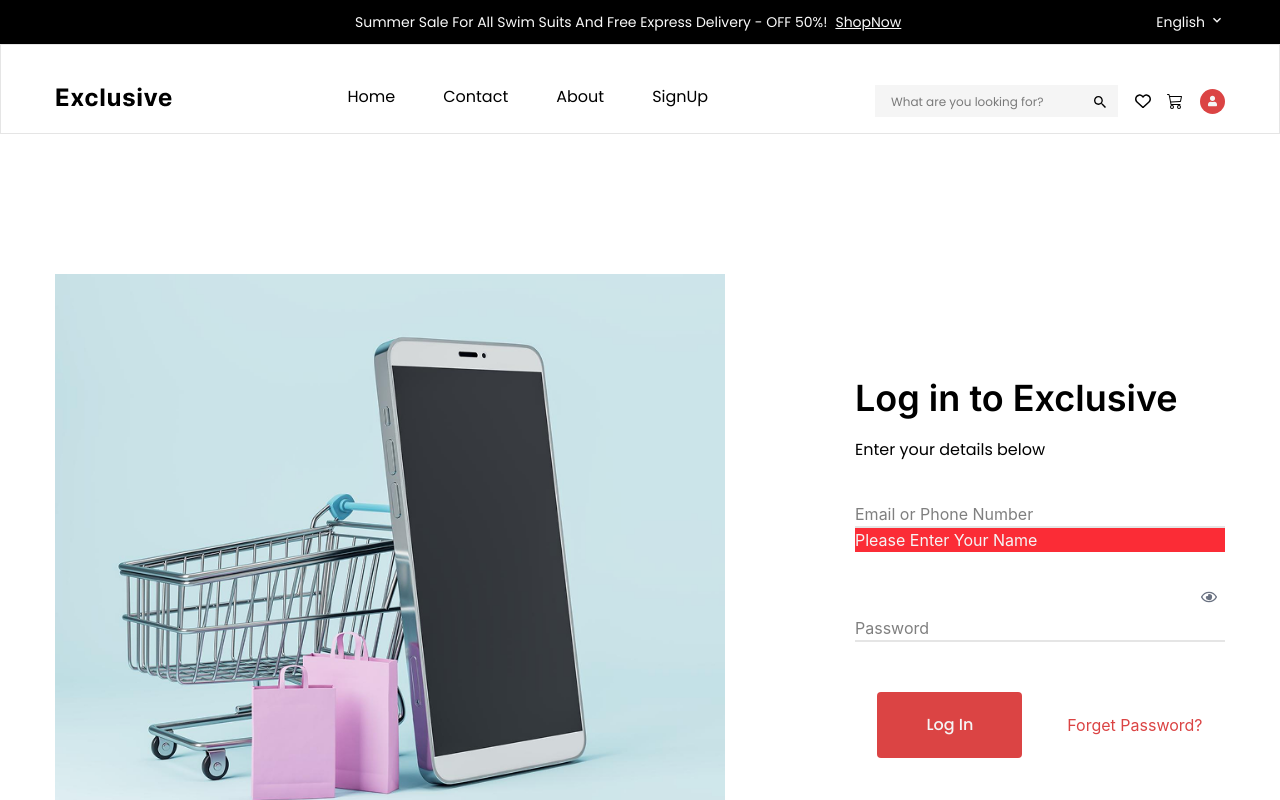
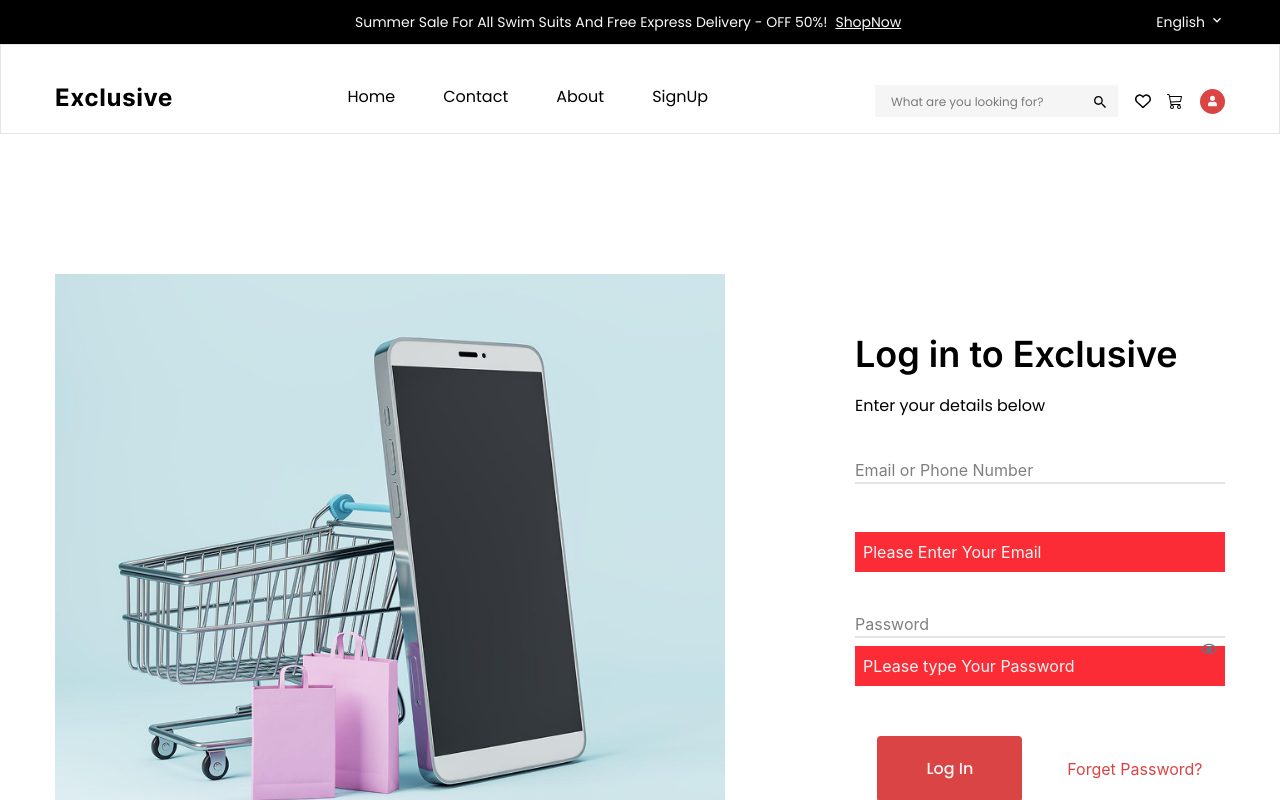
Before and after one commit to bijoysahadev/EComerce_Exclusive, a React (Vite) app: page /Login in a window 1280 px wide. Both pictures are taken after a click on the element "Log In". Shown: the top 800 px of the page. Built offline with nearby package versions, Linux system fonts and the light colour scheme; no server answers.

Commit message:
feat:added login page verfication using firebase email verification

```diff
--- a/src/pages/Login.jsx
+++ b/src/pages/Login.jsx
@@ -17,26 +17,45 @@ const Login = () => {
   const auth = getAuth();
   let [email,setEmail]=useState("")
   let [password,setPassword]=useState("")
+  let [passworderror,setPasswordError]=useState("")
   let [eye,setEye]=useState(false)
   let navigate=useNavigate()
+  let [emailerror,setEmailError]=useState("")
   let handleEmail = (e)=> {
     setEmail(e.target.value);
+    setEmailError("")
 
   }
+
   let handleEye = ()=> {
     setEye(!eye)
   }
   let handlePassword = (e)=> {
     setPassword(e.target.value);
+    setPasswordError("")
 
   }
   let handleLogIn = ()=> {
     // console.log("loggedin");
+    if (!email) {
+      setEmailError("Please Enter Your Email")
+
+    }
+    if (!password) {
+      setPasswordError("PLease type Your Password")
+
+    }
     signInWithEmailAndPassword(auth, email, password)
   .then((userCredential) => {
-    toast.success("Your are logged in")
-    navigate("/")
-
+    if (userCredential.user.emailVerified) {
+       toast.success("Your are logged in ")
+     setTimeout(()=> {
+ navigate("/")
+     },2000)
+    }
+    else {
+      toast.error("Verify Your Email")
+    }
   })
   .catch((error) => {
     const errorCode = error.code;
@@ -51,23 +70,29 @@ const Login = () => {
 
 
   }
+
   return (
     <>
 
       <section className='py-[140px]' >
         <Container>
-          <Flex className={` gap-x-[130px] justify-evenly items-center`} >
+          <Flex className={` gap-x-[130px]   justify-evenly items-center`} >
             <div>    <Image src={Login1} /></div>
             <div>
              <div className='w-[370px] min-w-[370px]' >
                   <Heading text='Log in to Exclusive' className={`font-medium`} />
              </div>
               <p className='font-poppins text-[16px]   font-normal text-[rgb(0,0,0)] pt-5 pb-[40px]' > Enter your details below</p>
-              <Form>
+              <Form className='flex flex-col gap-y-[40px]' >
                 <input  onChange={handleEmail} className='w-full outline-0 border-b-2 border-[rgba(0,0,0,0.10)]' type="text" placeholder='Email or Phone Number' />
-                 <p className='bg-red-500 text-white' >Please Enter Your Name</p>
+                 {
+                  emailerror &&  <p className='bg-red-500 text-white py-2 px-2 mt-2' >{emailerror}</p>
+                 }
                 <div className='relative w-full' >
-                     <input   onChange={handlePassword} className='w-full outline-0 border-b-2 border-[rgba(0,0,0,0.10)] pt-16' type={eye ? "text" : "password"} placeholder='Password' />
+                     <input   onChange={handlePassword} className='w-full outline-0 border-b-2 border-[rgba(0,0,0,0.10)] ' type={eye ?"password" :"text"  } placeholder='Password' />
+                     {
+                      passworderror &&  <p className='bg-red-500 text-white px-2 py-2 mt-2' >{passworderror}</p>
+                     }
                      <div  onClick={handleEye} className='absolute top-1/2 -translate-y-1/2 right-2 cursor-pointer text-gray-500' >
 
 
--- a/src/pages/SignUp.jsx
+++ b/src/pages/SignUp.jsx
@@ -13,6 +13,7 @@ import { Link } from 'react-router-dom'
 import { FaRegEyeSlash } from "react-icons/fa";
 import { FaRegEye } from "react-icons/fa";
 import { GoogleAuthProvider } from "firebase/auth";
+import {  sendEmailVerification } from "firebase/auth";
 
 const SignUp = () => {
   // const emailRegex = /^[a-zA-Z0-9._%+-]+@[a-zA-Z0-9.-]+\.[a-zA-Z]{2,}$/;
@@ -78,7 +79,14 @@ const atleastEight = /^.{8,}$/
 
       createUserWithEmailAndPassword(auth, email, password)
         .then((userCredential) => {
-          toast.success("Regestation done!! ");
+          sendEmailVerification(auth.currentUser)
+  .then(() => {
+      // console.log(userCredential.user );
+
+          toast.success("Check Your Email to Verify ! ");
+
+  });
+
 
         })
         .catch((error) => {
```
